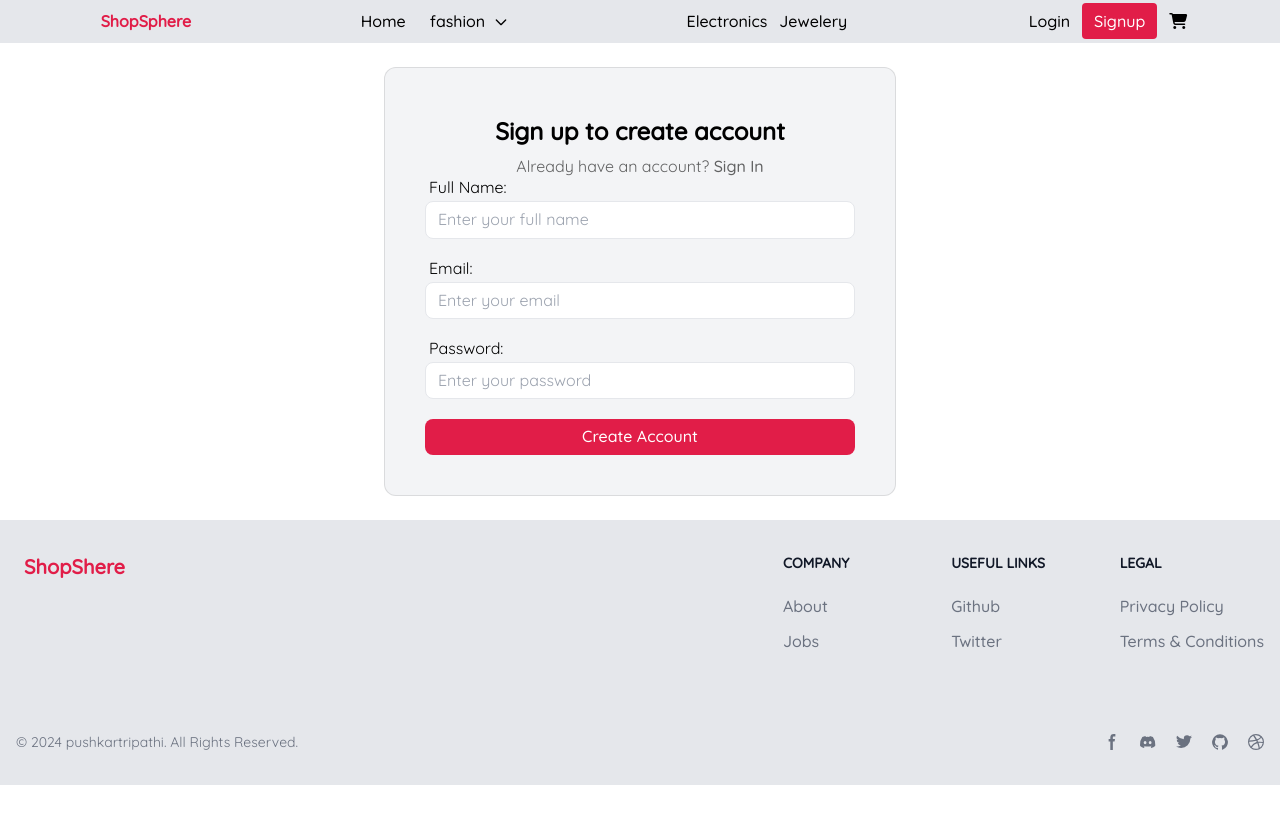
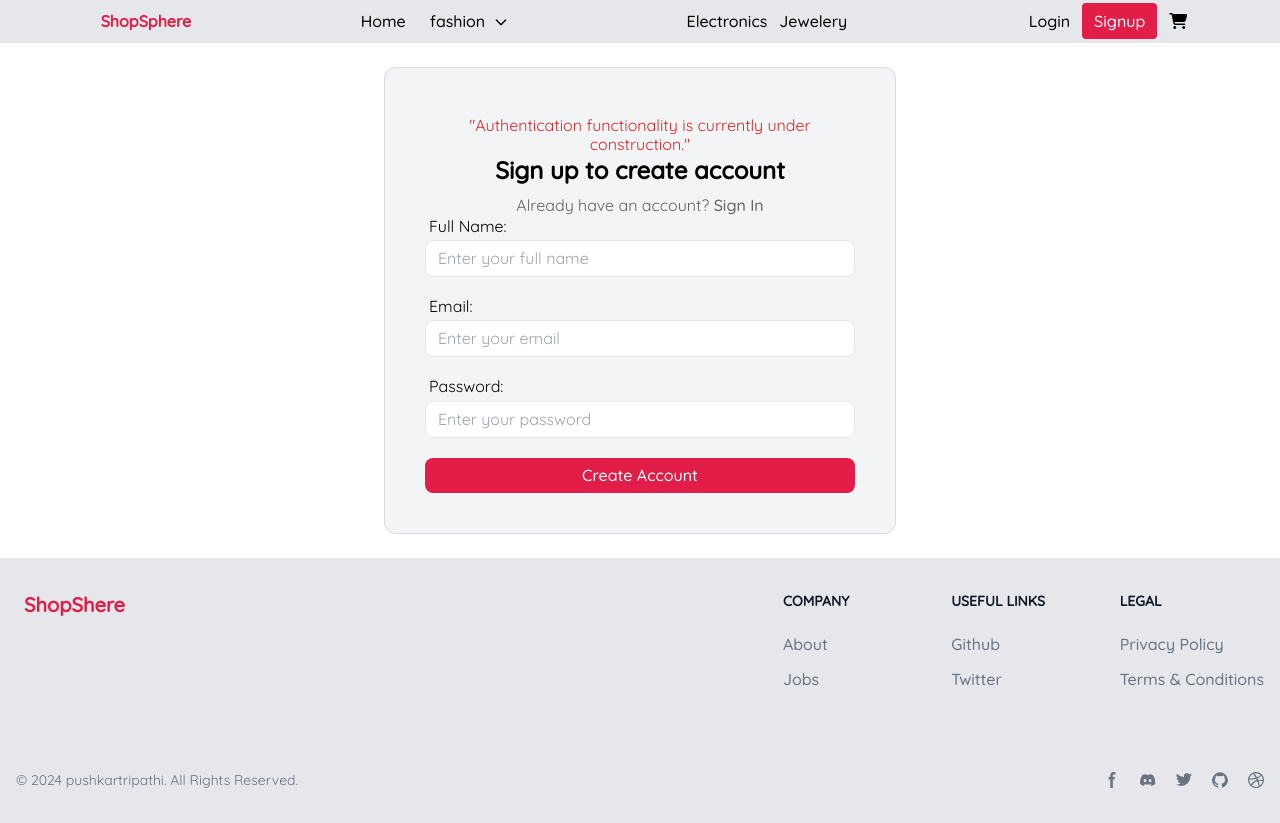
Before and after one commit to orchaiTea/not-fancy-e-comm, a React (Vite) app: page /signup in a window 1280 px wide. Before the commit the page ends 800 px from the top, so only its background shows below. Built offline with nearby package versions, Linux system fonts and the light colour scheme.

Commit message:
a word of caution.

```diff
--- a/src/components/Signup.jsx
+++ b/src/components/Signup.jsx
@@ -9,6 +9,9 @@
         className={`mx-auto w-full max-w-lg bg-gray-100 rounded-xl p-10 border border-black/10`}
       >
         <div className="mb-2 flex justify-center"></div>
+        <p className="text-center text-red-600">
+          "Authentication functionality is currently under construction."
+        </p>
         <h2 className="text-center text-2xl font-bold leading-tight">
           Sign up to create account
         </h2>
```
